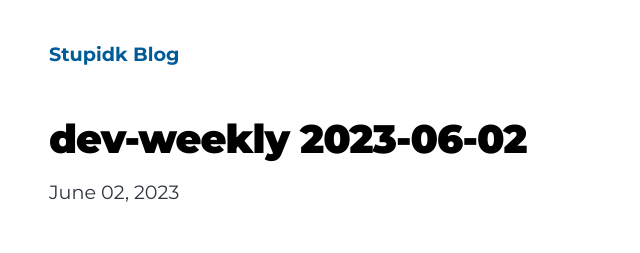
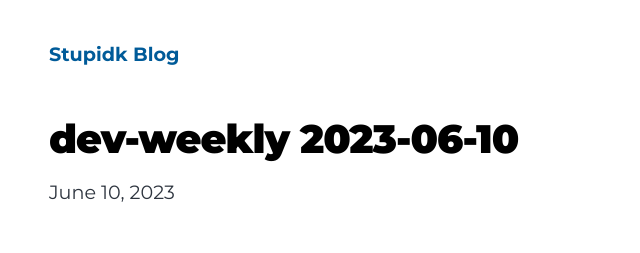
Before and after one commit to DeadIntegral/stupidk-blog, a Gatsby site: page /dev-weekly-20230610/ in a window 1280 px wide. Shown: the top 253 px of the page, 163-803 px from the left. Built offline with nearby package versions, Linux system fonts and the light colour scheme; Gatsby itself is replaced by a stand-in of ours.

Commit message:
docs: miss date

```diff
--- a/content/blog/dev-weekly-20230610/index.md
+++ b/content/blog/dev-weekly-20230610/index.md
@@ -1,7 +1,7 @@
 ---
-title: dev-weekly 2023-06-02
-date: "2023-06-02T23:50:00.000Z"
-description: "dev-weekly 2023-06-02"
+title: dev-weekly 2023-06-10
+date: "2023-06-10T11:00:00.000Z"
+description: "dev-weekly 2023-06-10"
 tags: ["javascript", "css", "node", "etc"]
 ---
 # CSS
```
